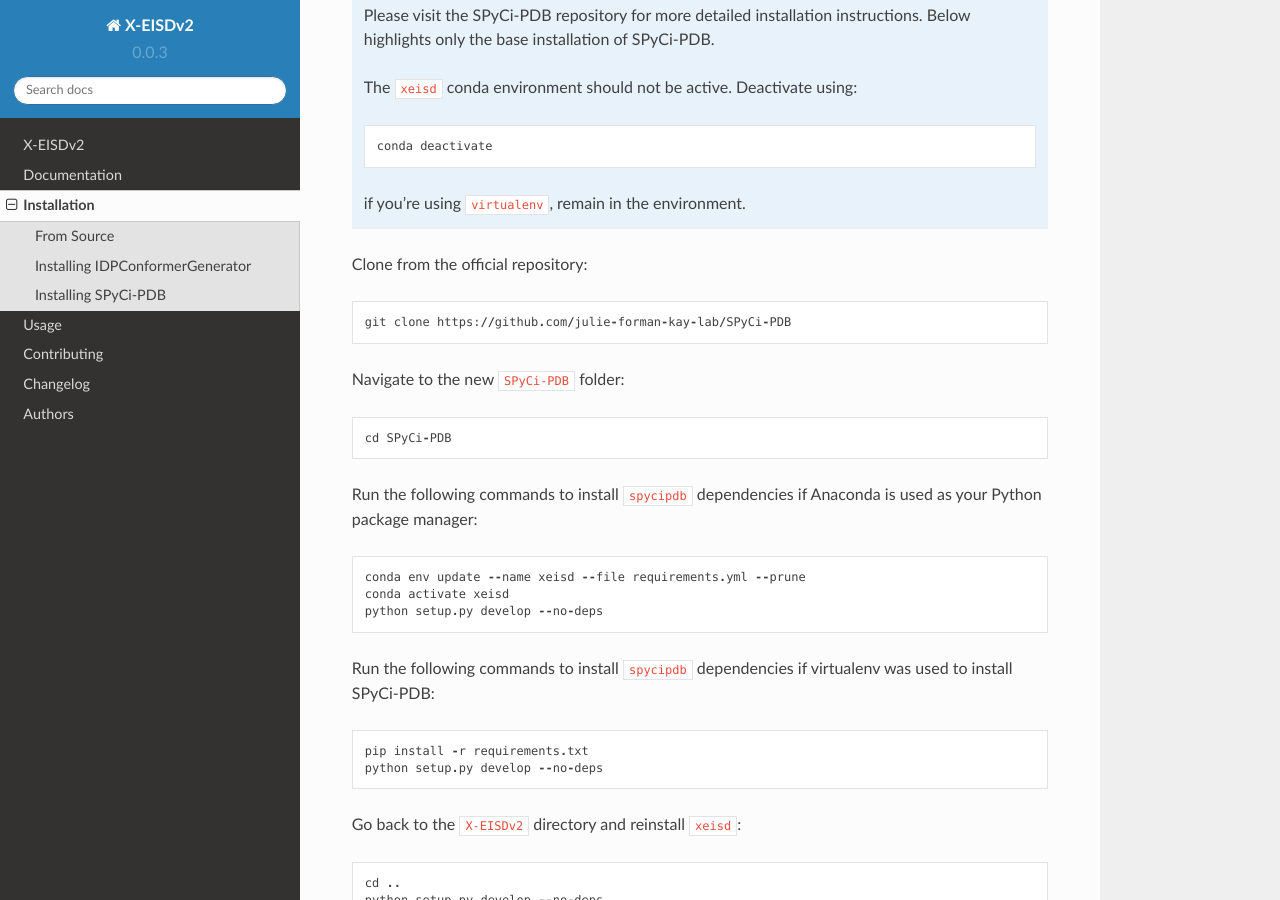
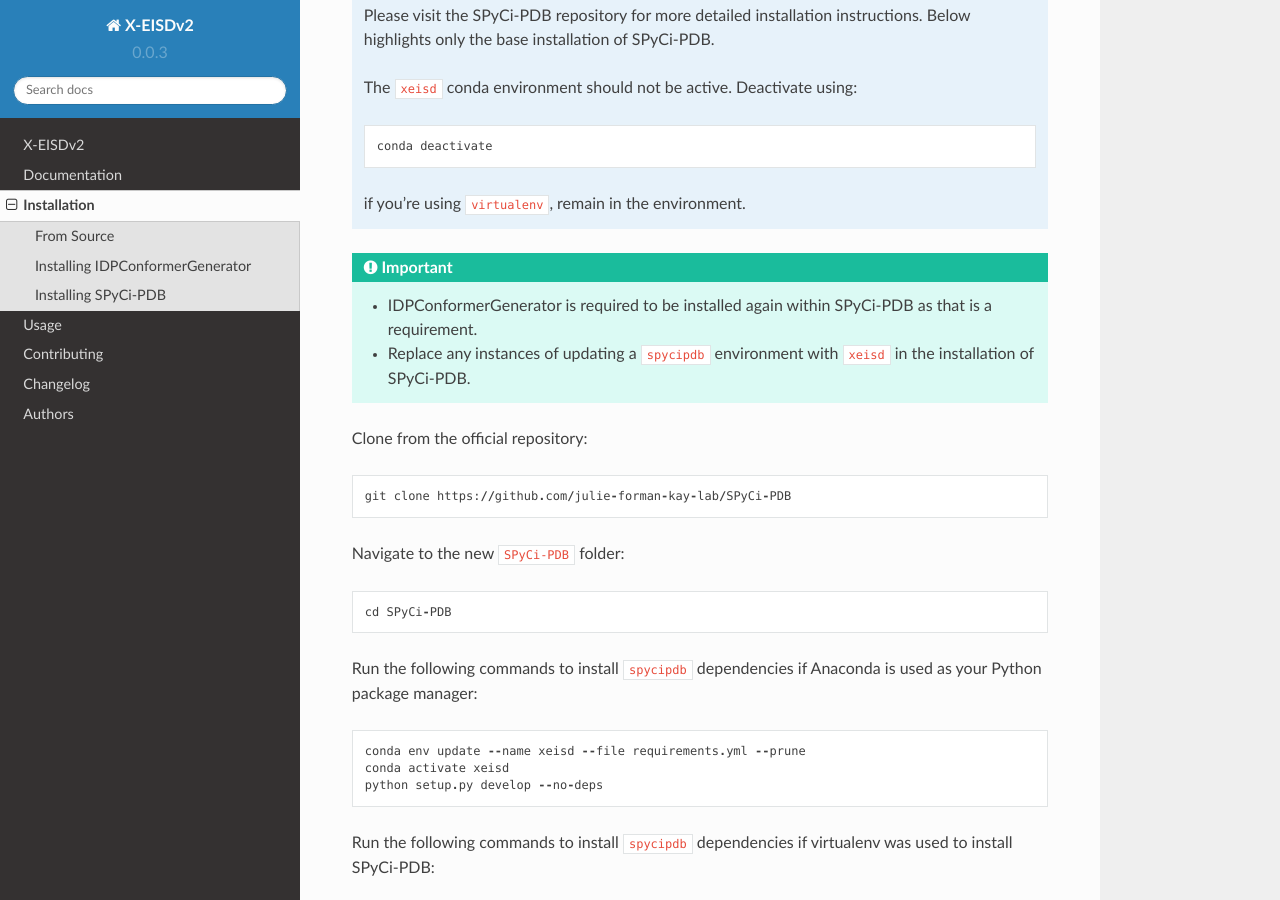
Before and after one commit to THGLab/X-EISDv2, a Sphinx documentation site: the page built from docs/installation.rst, in a window 1280 px wide and 900 px high, scrolled down 3045 px. Built offline with Sphinx 7.4.7 and the Read the Docs theme 2.0.0, drawn with Linux system fonts in a browser that asks for light colours; pages that are not in the unit, such as notebooks, are missing from menus.

Commit message:
tip for installation

```diff
--- a/docs/installation.rst
+++ b/docs/installation.rst
@@ -128,6 +128,10 @@ Installing SPyCi-PDB
 
     if you're using ``virtualenv``, remain in the environment.
 
+.. important::
+    * IDPConformerGenerator is required to be installed again within SPyCi-PDB as that is a requirement.
+    * Replace any instances of updating a ``spycipdb`` environment with ``xeisd`` in the installation of SPyCi-PDB.
+
 Clone from the official repository::
 
     git clone https://github.com/julie-forman-kay-lab/SPyCi-PDB
```
